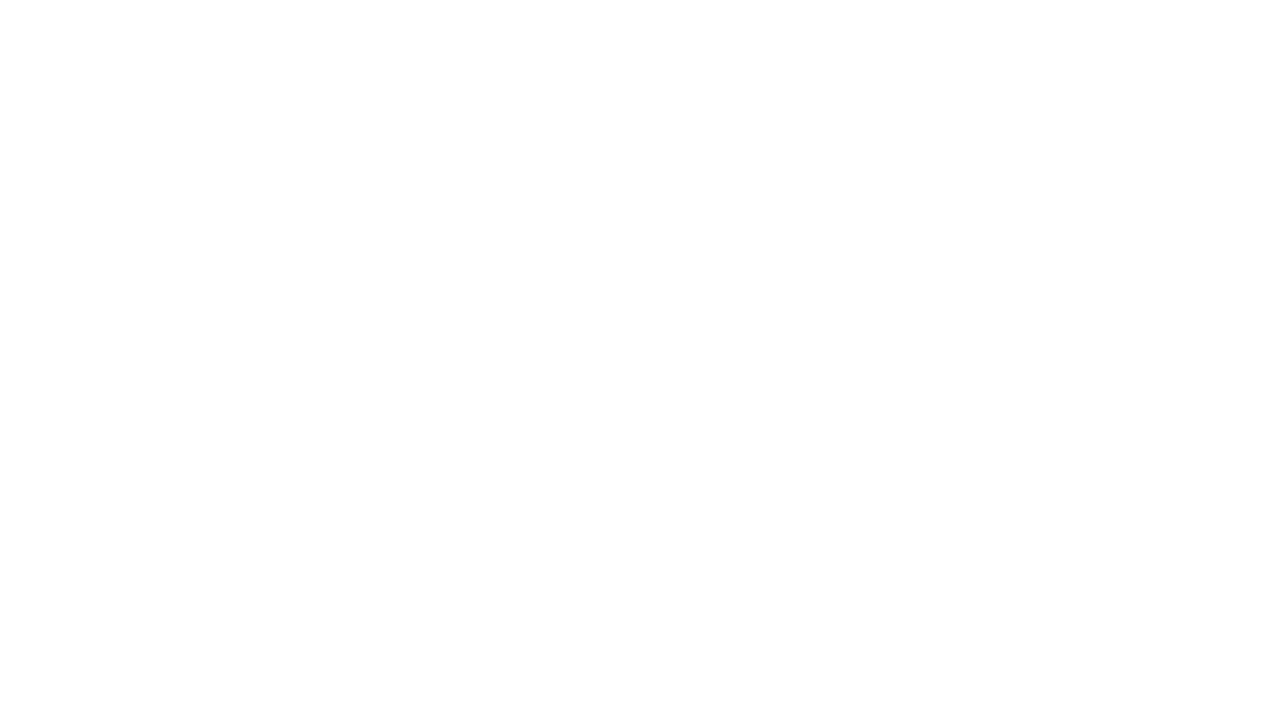
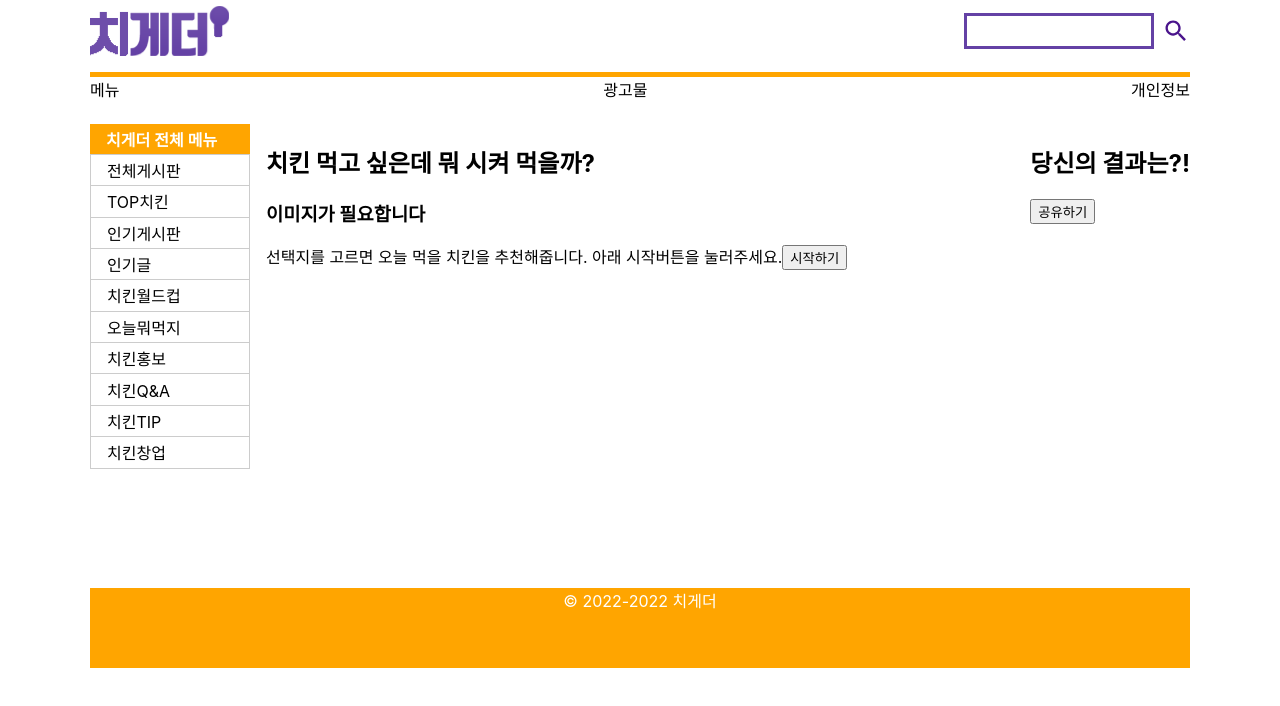
Before and after one commit to e-ssamma/chigether, a React (Create React App) app: page /whateat in a window 1280 px wide. Before the commit this address had no page. Shown: the top 706 px of the page. Built offline with nearby package versions, Linux system fonts and the light colour scheme.

Commit message:
커밋 안되서 다시 커밋

```diff
--- a/src/App.jsx
+++ b/src/App.jsx
@@ -8,6 +8,8 @@ import {
   Bestpage,
   Bestpost,
   Topchicken,
+  Worldcup,
+  Whateat,
   AD,
   Tip,
   QNA,
@@ -27,6 +29,8 @@ function App() {
           <Route path="/topchicken" element={<Topchicken />} />
           <Route path="/bestpage" element={<Bestpage />} />
           <Route path="/bestpost" element={<Bestpost />} />
+          <Route path="/worldcup" element={<Worldcup />} />
+          <Route path="/whateat" element={<Whateat />} />
           <Route path="/ad" element={<AD />} />
           <Route path="/tip" element={<Tip />} />
           <Route path="/qna" element={<QNA />} />
--- a/src/components/SideBar/index.jsx
+++ b/src/components/SideBar/index.jsx
@@ -20,6 +20,12 @@ function SideBar() {
       </MenuLink>
       <MenuLink to="/bestpost">
         인기글
+      </MenuLink>
+      <MenuLink to="/worldcup">
+        치킨월드컵
+      </MenuLink>
+      <MenuLink to="/whateat">
+        오늘뭐먹지
       </MenuLink>
       <MenuLink to="/ad">
         치킨홍보
--- a/src/pages/index.jsx
+++ b/src/pages/index.jsx
@@ -3,6 +3,8 @@ export {default as Allpage} from "./allpage";
 export {default as Bestpage} from "./bestpage";
 export {default as Bestpost} from "./bestpost";
 export {default as Topchicken} from "./topchicken";
+export {default as Worldcup} from "./worldcup";
+export {default as Whateat} from "./whateat";
 export {default as AD} from "./ad";
 export {default as QNA} from "./qna";
 export {default as Tip} from "./tip";
--- /dev/null
+++ b/src/pages/whateat/index.jsx
@@ -0,0 +1,182 @@
+import React from "react";
+import styled from "styled-components";
+
+function whateat() {
+  /*
+  const qnaList = [
+    {
+      q: "1. ?",
+      a: [
+        {answer: "a. ", type: [1, 2, 4, 9]},
+        {answer: "b. ", type: [0, 3, 6, 5, 10, 8]},
+        {answer: "c. ", type: [7, 11] },
+      ]
+    },
+  ]
+
+  const infoList = [
+    {
+      name: "name",
+      desc: "desciption"
+    },
+  ]
+
+  const endPoint = 12;
+  const select = [0, 0, 0, 0, 0, 0, 0, 0, 0, 0, 0, 0];
+
+  const calResult = () => {
+    const result = select.indexOf(Math.max(...select));
+    // 전개구문 배열을 펼쳐주는거
+
+    return result;
+  }
+
+  const setResult = () => {
+    const point = calResult();
+    const resultName = document.querySelector(".resultname");
+
+    resultName.innerHTML = infoList[point].name;
+
+    const resultImg = document.createElement("img");
+    const imgDiv = document.querySelector("#resultImg");
+    const imgURL = "img/kyochon-honey.png";
+
+
+    resultImg.src = imgURL;
+    resultImg.alt = point;
+    resultImg.classList.add("img-fluid");
+    imgDiv.appendChild(resultImg);
+
+    const resultDesc = document.querySelector(".resultDesc");
+
+    resultDesc.innerHTML = infoList[point].desc;
+  }
+
+  const goResult = () => {
+    qna.style.WebkitAnimation = "fadeOut 1s";
+    qna.style.animation = "fadeOut 1s";
+    setTimeout(() => {
+    result.style.WebkitAnimation = "fadeIn 1s";
+    result.style.animation = "fadeIn 1s";
+    setTimeout(() => {
+        qna.style.display = "none";
+        result.style.display = "block";
+    }, 450)
+    }, 450);
+
+    //디버깅용
+    console.log(select);
+    setResult();
+  }
+
+  const addAnswer = (answerText, qIdx, idx) => {
+    const a = document.querySelector(".answerBox");
+    //createElement : HTML 요소를 만들어주는 함수
+    const answer = document.createElement("button");
+    //appendChild : a에 내용에 answer 값을 연결
+    answer.classList.add("answerList");
+
+    a.appendChild(answer);
+    answer.innerHTML = answerText;
+
+    answer.addEventListener("click", function() {
+      const children = document.querySelectorAll(".answerList");
+      for (let i = 0; i < children.length; i++) {
+          children[i].disabled = true;
+          children[i].style.WebkitAnimation = "fadeOut 0.5s";
+          children[i].style.animation = "fadeOut 0.5s";
+      }
+      setTimeout(() => {
+          const target = qnaList[qIdx].a[idx].type;
+          for (let i = 0; i < target.length; i++) {
+          select[target[i]] += 1;
+         }
+
+          for (let i = 0; i < children.length; i++) {
+          children[i].style.display = 'none';
+          }
+          goNext(++qIdx);
+      }, 450)
+    }, false);
+  }
+
+  const goNext = (qIdx) => {
+    if (qIdx === endPoint) {
+    goResult();
+    return;
+    }
+    const q = document.querySelector(".qBox");
+    q.innerHTML = qnaList[qIdx].q;
+    for (let i in qnaList[qIdx].a) {
+    addAnswer(qnaList[qIdx].a[i].answer, qIdx, i);
+    }
+    const status = document.querySelector(".statusBar");
+    status.style.width = (100 / endPoint) * (qIdx + 1) + '%';
+  }
+
+  const begin = () => {
+    main.style.WebkitAnimation = "fadeOut 1s";
+    main.style.animation = "fadeOut 1s";
+    setTimeout(() => {
+    qna.style.WebkitAnimation = "fadeIn 1s";
+    qna.style.animation = "fadeIn 1s";
+    setTimeout(() => {
+        main.style.display = "none";
+        qna.style.display = "block";
+    }, 450)
+    let qIdx = 0;
+    goNext(qIdx);
+    }, 450);
+  }
+  */
+  return (
+    <Container className="container">
+      <section id="main">
+        <h1>치킨 먹고 싶은데 뭐 시켜 먹을까?</h1>
+        <div>
+          <h3>이미지가 필요합니다</h3>
+        </div>
+          선택지를 고르면 오늘 먹을 치킨을 추천해줍니다.
+          아래 시작버튼을 눌러주세요.
+        <button type="button">시작하기</button>
+      </section>
+
+      <section id="qna">
+        <div>
+          <div className="statusBar">
+
+          </div>
+        </div>
+        <div>
+
+        </div>
+        <div className="answerBox">
+
+        </div>
+      </section>
+
+      <section id="result">
+        <h1>당신의 결과는?!</h1>
+        <div className="resultname">
+
+        </div>
+        <div id="resultImg">
+
+        </div>
+        <div className="resultDesc">
+
+        </div>
+
+        <button type="button">공유하기</button>
+      </section>
+    </Container>
+  );
+}
+
+export default whateat;
+
+const Container = styled.div`
+  display: flex;
+  flex-wrap: wrap;
+  justify-content: space-between;
+`;
--- /dev/null
+++ b/src/pages/worldcup/index.jsx
@@ -0,0 +1,11 @@
+import React from "react";
+
+function worldcup() {
+  return (
+    <div className="container">
+	    <h1>안녕? 난 치킨월드컵이야</h1>
+    </div>
+  );
+}
+
+export default worldcup;
```
